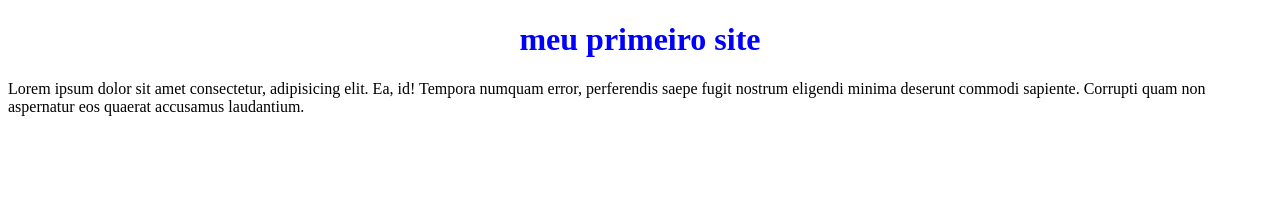
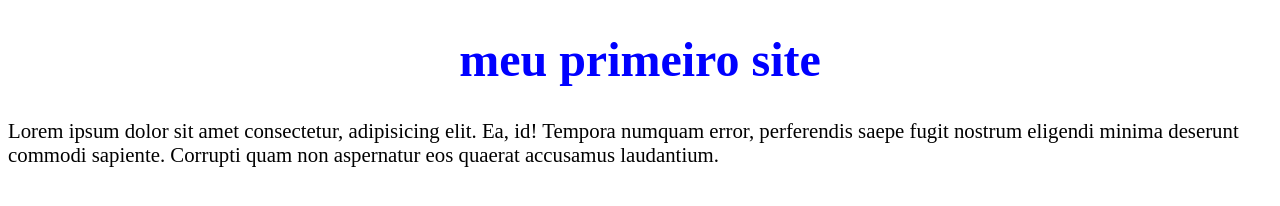
Before and after one commit to thgioa/cursoJavascript, a plain HTML site: page index.html in a window 1280 px wide. Drawn offline with Linux system fonts and the light colour scheme.

Commit message:
adicionei uma unidade de medida

```diff
--- a/index.html
+++ b/index.html
@@ -6,7 +6,7 @@
     <title>Document</title>
 </head>
 <body>
-    <h1 style="color:blue; text-align: center;">meu primeiro site</h1>
-    <p>Lorem ipsum dolor sit amet consectetur, adipisicing elit. Ea, id! Tempora numquam error, perferendis saepe fugit nostrum eligendi minima deserunt commodi sapiente. Corrupti quam non aspernatur eos quaerat accusamus laudantium.</p>
+    <h1 style="color:blue; text-align: center; font-size: 3rem;">meu primeiro site</h1>
+    <p style="font-size: 1.3rem;">Lorem ipsum dolor sit amet consectetur, adipisicing elit. Ea, id! Tempora numquam error, perferendis saepe fugit nostrum eligendi minima deserunt commodi sapiente. Corrupti quam non aspernatur eos quaerat accusamus laudantium.</p>
 </body>
 </html>
```
